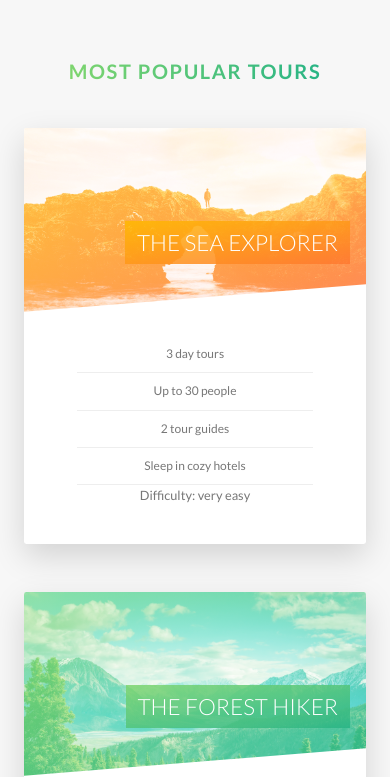
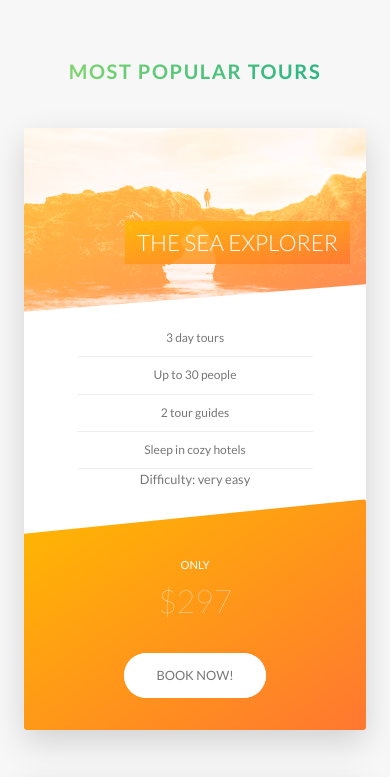
Before and after one commit to TasinAhmed/Natours, a plain HTML site: page index.html in a window 390 px wide. Shown: the part 2590-3367 px from the top of the page. Drawn offline with Linux system fonts and the light colour scheme.

Commit message:
Responsive done

```diff
--- a/index.html
+++ b/index.html
@@ -322,7 +322,7 @@
               <figcaption class="story__caption">Jack Wilson</figcaption>
             </figure>
             <div class="story__text">
-              <h3 class="heading-tertiary u-margin-bottom-mall">
+              <h3 class="heading-tertiary u-margin-bottom-small">
                 My life is completely different now
               </h3>
               <p>
--- a/sass/components/_card.scss
+++ b/sass/components/_card.scss
@@ -13,7 +13,7 @@
     left: 0;
     width: 100%;
     backface-visibility: hidden;
-    border-radius: 0.3rem;
+    border-radius: 3px;
     box-shadow: 0 1.5rem 4rem rgba($color-black, 0.15);
     overflow: hidden;
 
@@ -170,4 +170,47 @@
     font-size: 6rem;
     font-weight: 100;
   }
+
+  @include respond(tab-port) {
+    height: auto;
+    border-radius: 3px;
+    background-color: $color-white;
+    box-shadow: 0 1.5rem 4rem rgba($color-black, 0.15);
+
+    &__details {
+      padding: 1rem 3rem;
+    }
+
+    &__side {
+      height: auto;
+      position: relative;
+      box-shadow: none;
+
+      &--back {
+        transform: rotateY(0);
+        clip-path: polygon(0 15%, 100% 0, 100% 100%, 0 100%);
+      }
+    }
+
+    &:hover &__side--front {
+      transform: rotateY(0);
+    }
+
+    &__cta {
+      position: relative;
+      top: 0;
+      left: 0;
+      transform: translate(0);
+      width: 100%;
+      padding: 7rem 4rem 4rem 4rem;
+    }
+
+    &__price-box {
+      margin-bottom: 3rem;
+    }
+
+    &__price-value {
+      font-size: 4rem;
+    }
+  }
 }
--- a/sass/components/_form.scss
+++ b/sass/components/_form.scss
@@ -17,6 +17,10 @@
     width: 90%;
     color: inherit;
     transition: all 0.3s;
+
+    @include respond(tab-port) {
+      width: 100%;
+    }
 
     &:focus:invalid {
       border-bottom: 3px solid $color-secondary-dark;
@@ -50,6 +54,11 @@
   &__radio-group {
     width: 49%;
     display: inline-block;
+
+    @include respond(tab-port) {
+      width: 100%;
+      margin-bottom: 1rem;
+    }
   }
 
   &__radio-label {
--- a/sass/components/_popup.scss
+++ b/sass/components/_popup.scss
@@ -58,6 +58,10 @@
   &__left {
     width: 33.333333%;
     display: table-cell;
+
+    @include respond(tab-land) {
+      display: none;
+    }
   }
 
   &__right {
@@ -65,6 +69,17 @@
     display: table-cell;
     vertical-align: middle;
     padding: 3rem 5rem;
+
+    @include respond(tab-land) {
+      background-image: linear-gradient(
+          105deg,
+          rgba($color-white, 0.9) 0%,
+          rgba($color-white, 0.9) 100%,
+          transparent 100%
+        ),
+        url("../../img/nat-8.jpg");
+      background-position: center;
+    }
   }
 
   &__img {
--- a/sass/components/_story.scss
+++ b/sass/components/_story.scss
@@ -9,8 +9,22 @@
   font-size: $default-font-size;
   transform: skewX(-12deg);
 
+  @include respond(tab-port) {
+    width: 100%;
+    padding: 4rem;
+    padding-left: 7rem;
+  }
+
+  @include respond(phone) {
+    transform: skew(0);
+  }
+
   & > * {
     transform: skewX(12deg);
+
+    @include respond(phone) {
+      transform: skewX(0);
+    }
   }
 
   &__shape {
@@ -24,6 +38,10 @@
     transform: translateX(-3rem) skewX(12deg);
     position: relative;
     overflow: hidden;
+
+    @include respond(phone) {
+      transform: skewX(0);
+    }
   }
 
   &__img {
--- a/sass/pages/_home.scss
+++ b/sass/pages/_home.scss
@@ -72,10 +72,36 @@
   background-position: center;
   border-radius: 3px;
   box-shadow: 0 1.5rem 4rem rgba($color-black, 0.15);
-  height: 50rem;
+
+  @include respond(tab-land) {
+    background-image: linear-gradient(
+        105deg,
+        rgba($color-white, 0.9) 0%,
+        rgba($color-white, 0.9) 65%,
+        transparent 65%
+      ),
+      url("../../img/nat-10.jpg");
+  }
+
+  @include respond(tab-port) {
+    background-image: linear-gradient(
+        to right,
+        rgba($color-white, 0.9) 0%,
+        rgba($color-white, 0.9) 100%
+      ),
+      url("../../img/nat-10.jpg");
+  }
 
   &__form {
     width: 50%;
     padding: 6rem;
+
+    @include respond(tab-land) {
+      -webkit-column-width: 65%;
+    }
+
+    @include respond(tab-port) {
+      width: 100%;
+    }
   }
 }
```
Also changed, not shown: css/main.min.css.
